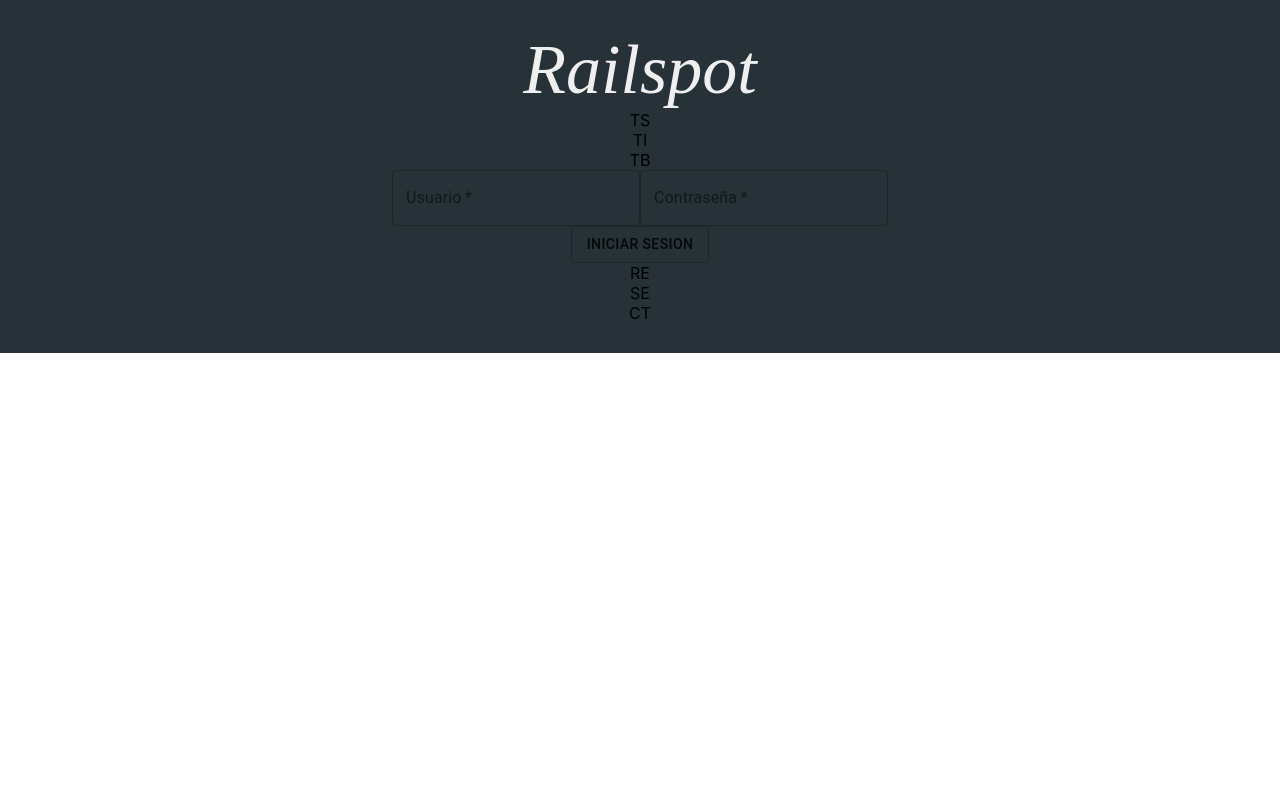
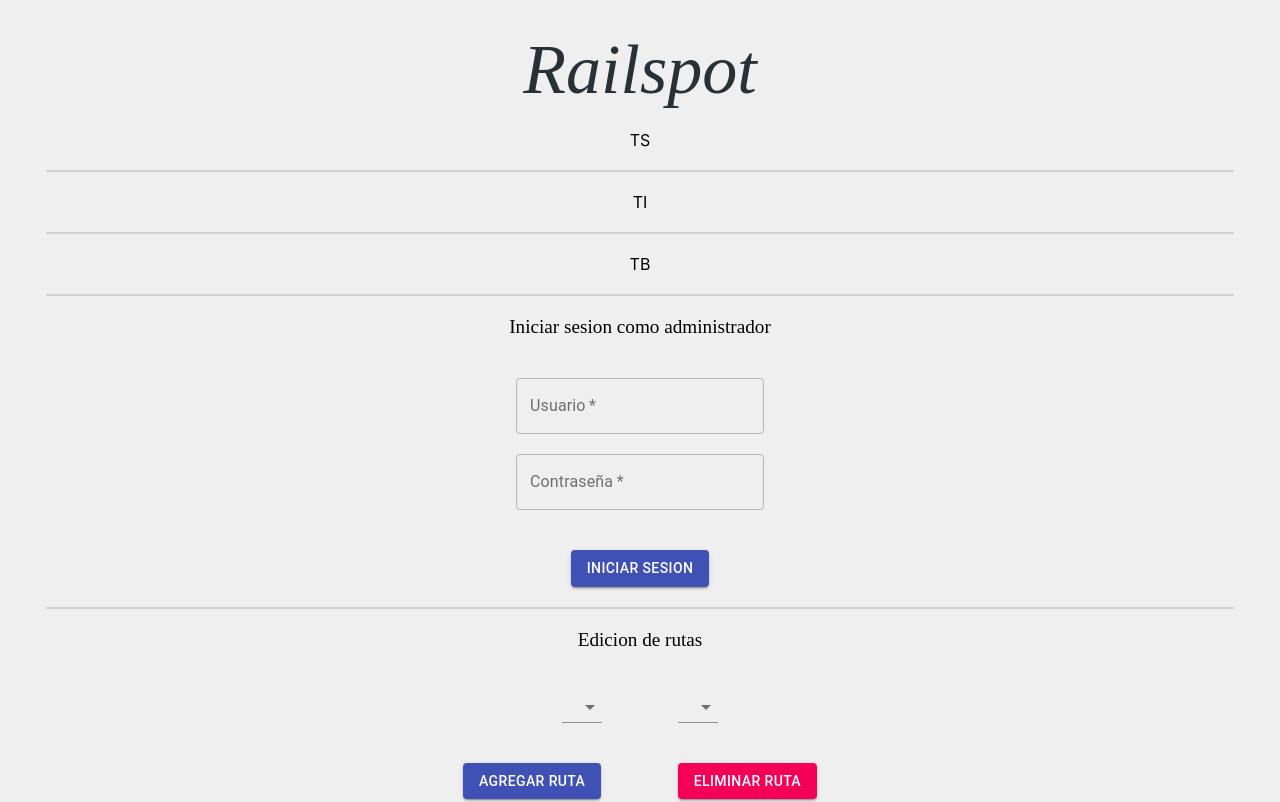
Before and after one commit to JoseAndres216/RailspotFE, a React (Create React App) app in the folder railspotfe/: page / in a window 1280 px wide. Shown: the top 802 px of the page. Built offline with nearby package versions, Linux system fonts and the light colour scheme.

Commit message:
Administrators and rutes editor
Done the administrators log in UI and almost done the rutes editor UI

```diff
--- a/railspotfe/src/App.css
+++ b/railspotfe/src/App.css
@@ -2,11 +2,12 @@
   font-family: "Copperplate Gothic Light";
   font-style: italic;
   font-size: 70px;
-  color: #EFEFEF;
+  color: #263238;
 }
 
 .Background{
-  background-color:  #263238 ;
+  //background-color:  #263238 ;
+  background-color: #EFEFEF;
   text-align: center;
   padding: 30px;
 }
--- /dev/null
+++ b/railspotfe/src/AppComponents/AdminLogIn.css
@@ -0,0 +1,4 @@
+.Text{
+    font-family: "Copperplate Gothic Light";
+    font-size: larger;
+}
--- a/railspotfe/src/AppComponents/AdminLogIn.js
+++ b/railspotfe/src/AppComponents/AdminLogIn.js
@@ -1,20 +1,85 @@
 import React, {Component} from "react";
+import './AdminLogIn.css'
+
 import TextField from "@material-ui/core/TextField";
 import Button from "@material-ui/core/Button";
+import Divider from "@material-ui/core/Divider";
 
 class AdminLogIn extends Component{
+    constructor(props) {
+        super(props);
+        this.state = {
+            user: String,
+            password: String
+        };
+    }
+
+    userChanged = (event) => {
+        this.user = event.target.value
+    };
+
+    passwordChanged = (event) => {
+        this.password = event.target.value
+    };
+
     render() {
         return(
             <div>
+                <div>&nbsp;</div>
+
+                <text className={'Text'}>Iniciar sesion como administrador</text>
+
+                <div>&nbsp;</div>
+                <div>&nbsp;</div>
+
                 <div>
-                    <TextField required={true} placeholder={"Usuario"} id="filled-basic" label="Usuario" variant="outlined" />
-                    <TextField required={true} placeholder={"Contraseña"} id="filled-basic" label="Contraseña" variant="outlined" />
+                    <TextField
+                        color={'primary'}
+                        required={true}
+                        placeholder={"Usuario"}
+                        id="txbUser"
+                        label="Usuario"
+                        variant="outlined"
+                        onChange={this.userChanged}
+                    />
                 </div>
+
+                <div>&nbsp;</div>
+
                 <div>
-                    <Button variant="outlined">Iniciar sesion</Button>
+                    <TextField
+                        color={'primary'}
+                        required={true}
+                        placeholder={"Contraseña"}
+                        id="txbPassword"
+                        label="Contraseña"
+                        variant="outlined"
+                        onChange={this.passwordChanged}
+                    />
                 </div>
+
+                <div>&nbsp;</div>
+                <div>&nbsp;</div>
+
+                <div>
+                    <Button
+                        id='btnSignIn'
+                        color={'primary'}
+                        variant="contained"
+                        onClick={this.btnLoginOnClick()}>
+                        Iniciar sesion
+                    </Button>
+                </div>
+
+                <div>&nbsp;</div>
+                <Divider variant={'middle'}/>
+                <Divider variant={'middle'}/>
             </div>
         );
+    }
+
+    btnLoginOnClick(){
+        console.log("Usuario: " + this.user + ", contrasena: " + this.password)
     }
 }
 
--- a/railspotfe/src/AppComponents/ConsultTickets.js
+++ b/railspotfe/src/AppComponents/ConsultTickets.js
@@ -1,10 +1,15 @@
 import React, {Component} from "react";
+import Divider from "@material-ui/core/Divider";
 
 class ConsultTickets extends Component{
     render() {
         return(
             <div>
+                <div>&nbsp;</div>
                 CT
+                <div>&nbsp;</div>
+                <Divider variant={'middle'}/>
+                <Divider variant={'middle'}/>
             </div>
         );
     }
--- /dev/null
+++ b/railspotfe/src/AppComponents/RutesEdition.css
@@ -0,0 +1,4 @@
+.Text{
+    font-family: "Copperplate Gothic Light";
+    font-size: larger;
+}
--- a/railspotfe/src/AppComponents/RutesEdition.js
+++ b/railspotfe/src/AppComponents/RutesEdition.js
@@ -1,10 +1,78 @@
 import React, {Component} from "react";
+import './RutesEdition.css'
+
+import Divider from "@material-ui/core/Divider";
+import Select from "@material-ui/core/Select";
+import MenuItem from "@material-ui/core/MenuItem";
+import Button from "@material-ui/core/Button";
 
 class RutesEdition extends Component{
+    constructor(props) {
+        super(props);
+        this.state = {
+            station1: String,
+            station2: String
+        };
+    }
+
+    station1Changed = (event) => {
+        this.station1 = event.target.value
+        console.log('El valor de station1 es: ' + this.station1)
+    };
+
+    station2Changed = (event) => {
+        this.station2 = event.target.value
+        console.log('El valor de station2 es: ' + this.station2)
+    };
+
     render() {
         return(
             <div>
-                RE
+                <div>&nbsp;</div>
+                <text className={'Text'}>Edicion de rutas</text>
+                <div>&nbsp;</div>
+                <div>&nbsp;</div>
+                <div>
+                    <Select
+                        onChange={this.station1Changed}
+                        value={this.station1}>
+
+                        <MenuItem value={''}><em>Seleccione una estacion</em></MenuItem>
+                        <MenuItem value={'Estacion ejemplo 1'}>Estacion ejemplo 1</MenuItem>
+                        <MenuItem value={'Estacion ejemplo 2'}>Estacion ejemplo 2</MenuItem>
+                        <MenuItem value={'Estacion ejemplo 3'}>Estacion ejemplo 3</MenuItem>
+                    </Select>
+
+                    &nbsp;&nbsp;&nbsp;&nbsp;&nbsp;&nbsp;&nbsp;&nbsp;&nbsp;&nbsp;&nbsp;&nbsp;&nbsp;&nbsp;&nbsp;&nbsp;&nbsp;
+
+                    <Select
+                        onChange={this.station2Changed}
+                        value={this.station2}>
+
+                        <MenuItem value={''}><em>Seleccione una estacion</em></MenuItem>
+                        <MenuItem value={'Estacion ejemplo 1'}>Estacion ejemplo 1</MenuItem>
+                        <MenuItem value={'Estacion ejemplo 2'}>Estacion ejemplo 2</MenuItem>
+                        <MenuItem value={'Estacion ejemplo 3'}>Estacion ejemplo 3</MenuItem>
+                    </Select>
+                </div>
+                <div>&nbsp;</div>
+                <div>&nbsp;</div>
+                <div>
+                    <Button
+                        color={'primary'}
+                        variant="contained">
+                        Agregar ruta
+                    </Button>
+                    &nbsp;&nbsp;&nbsp;&nbsp;&nbsp;&nbsp;&nbsp;&nbsp;&nbsp;&nbsp;&nbsp;&nbsp;&nbsp;&nbsp;&nbsp;&nbsp;&nbsp;
+                    <Button
+                        color={'secondary'}
+                        variant="contained">
+                        Eliminar ruta
+                    </Button>
+                </div>
+                <div>&nbsp;</div>
+                <Divider variant={'middle'}/>
+                <Divider variant={'middle'}/>
             </div>
         );
     }
--- a/railspotfe/src/AppComponents/StationsEdition.js
+++ b/railspotfe/src/AppComponents/StationsEdition.js
@@ -1,10 +1,15 @@
 import React, {Component} from "react";
+import Divider from "@material-ui/core/Divider";
 
 class StationsEdition extends Component{
     render() {
         return(
             <div>
+                <div>&nbsp;</div>
                 SE
+                <div>&nbsp;</div>
+                <Divider variant={'middle'}/>
+                <Divider variant={'middle'}/>
             </div>
         );
     }
--- a/railspotfe/src/AppComponents/TicketBill.js
+++ b/railspotfe/src/AppComponents/TicketBill.js
@@ -1,10 +1,15 @@
 import React, {Component} from "react";
+import Divider from "@material-ui/core/Divider";
 
 class TicketBill extends Component{
     render() {
         return(
             <div>
+                <div>&nbsp;</div>
                 TB
+                <div>&nbsp;</div>
+                <Divider variant={'middle'}/>
+                <Divider variant={'middle'}/>
             </div>
         );
     }
--- a/railspotfe/src/AppComponents/TicketInformation.js
+++ b/railspotfe/src/AppComponents/TicketInformation.js
@@ -1,10 +1,15 @@
 import React, {Component} from "react";
+import Divider from "@material-ui/core/Divider";
 
 class TicketInformation extends Component{
     render() {
         return(
             <div>
+                <div>&nbsp;</div>
                 TI
+                <div>&nbsp;</div>
+                <Divider variant={'middle'}/>
+                <Divider variant={'middle'}/>
             </div>
         );
     }
--- a/railspotfe/src/AppComponents/TicketSelection.js
+++ b/railspotfe/src/AppComponents/TicketSelection.js
@@ -1,10 +1,15 @@
 import React, {Component} from "react";
+import Divider from "@material-ui/core/Divider";
 
 class TicketSelection extends Component{
     render() {
         return(
             <div>
+                <div>&nbsp;</div>
                 TS
+                <div>&nbsp;</div>
+                <Divider variant={'middle'}/>
+                <Divider variant={'middle'}/>
             </div>
         );
     }
```
